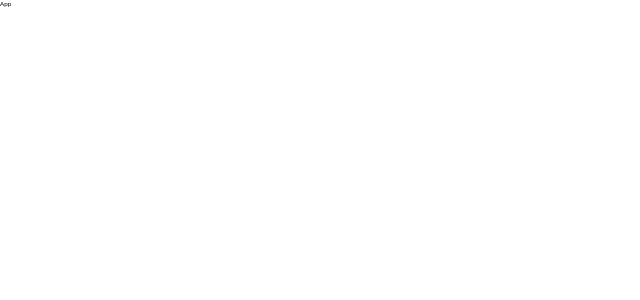
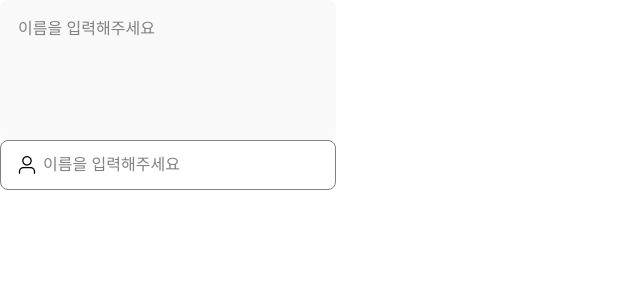
Before and after one commit to grapefruit13/open-mind, a React (Vite) app: page / in a window 1280 px wide. Shown: the top 300 px of the page, without its empty margins (0-640 px from the left). Built offline with nearby package versions, Linux system fonts and the light colour scheme; a web font is replaced by a local one.

Commit message:
feat: Input컴포넌트 InputField.jsx, InputTextarea.jsx 작성

```diff
--- a/src/App.jsx
+++ b/src/App.jsx
@@ -1,12 +1,15 @@
 import { ThemeProvider } from 'styled-components';
 import GlobalStyle from './GlobalStyle';
 import theme from './theme';
+import InputField from './components/InputField';
+import InputTextarea from './components/InputTextarea';
 
 function App() {
   return (
     <ThemeProvider theme={theme}>
       <GlobalStyle />
-      App
+      <InputTextarea />
+      <InputField />
     </ThemeProvider>
   );
 }
--- /dev/null
+++ b/src/components/InputField.jsx
@@ -0,0 +1,56 @@
+import styled from 'styled-components';
+import { useState } from 'react';
+import Person from '../assets/svgComponents/Person';
+
+const Div = styled.div`
+  display: flex;
+  width: 33.6rem;
+  padding: 1.2rem 1.6rem;
+  justify-content: center;
+  align-items: center;
+  gap: 0.4rem;
+
+  border-radius: 8px;
+  border: 1px solid var(--grayscale-40);
+  background: var(--grayscale-10);
+  &:focus-within {
+    border: 1px solid var(--brown-40);
+  }
+`;
+
+// const Img = styled.img`
+//   width: 2rem;
+//   height: 2rem;
+//   flex-shrink: 0;
+// `;
+
+const Input = styled.input`
+  flex: 1 0 0;
+  border: none;
+  outline: none;
+  ${({ theme }) => theme.body3Regular}
+  &::placeholder {
+    color: var(--grayscale-40);
+  }
+`;
+
+function InputField() {
+  const [value, setValue] = useState('');
+  const hanleChange = e => {
+    setValue(() => e.target.value);
+  };
+
+  return (
+    <Div>
+      <Person />
+      <Input
+        type="text"
+        placeholder="이름을 입력해주세요"
+        value={value}
+        onChange={hanleChange}
+      />
+    </Div>
+  );
+}
+
+export default InputField;
--- /dev/null
+++ b/src/components/InputTextarea.jsx
@@ -0,0 +1,53 @@
+import styled from 'styled-components';
+import { useState } from 'react';
+
+const Div = styled.div`
+  display: flex;
+  width: 33.6rem;
+  height: 14rem;
+  padding: 1.6rem;
+  justify-content: center;
+  align-items: flex-start;
+  gap: 1rem;
+  flex-shrink: 0;
+
+  border-radius: 8px;
+  background: var(--grayscale-20);
+  &:focus-within {
+    border: 1px solid var(--brown-40);
+  }
+`;
+
+const Textarea = styled.textarea`
+  flex: 1 0 0;
+  align-self: stretch;
+  border: none;
+  outline: none;
+  resize: none;
+  background-color: inherit;
+  ${({ theme }) => theme.body3Regular}
+
+  &::placeholder {
+    color: var(--grayscale-40);
+  }
+`;
+
+function InputTextarea() {
+  const [value, setValue] = useState('');
+  const hanleChange = e => {
+    setValue(() => e.target.value);
+  };
+
+  return (
+    <Div>
+      <Textarea
+        type="text"
+        placeholder="이름을 입력해주세요"
+        value={value}
+        onChange={hanleChange}
+      />
+    </Div>
+  );
+}
+
+export default InputTextarea;
```
